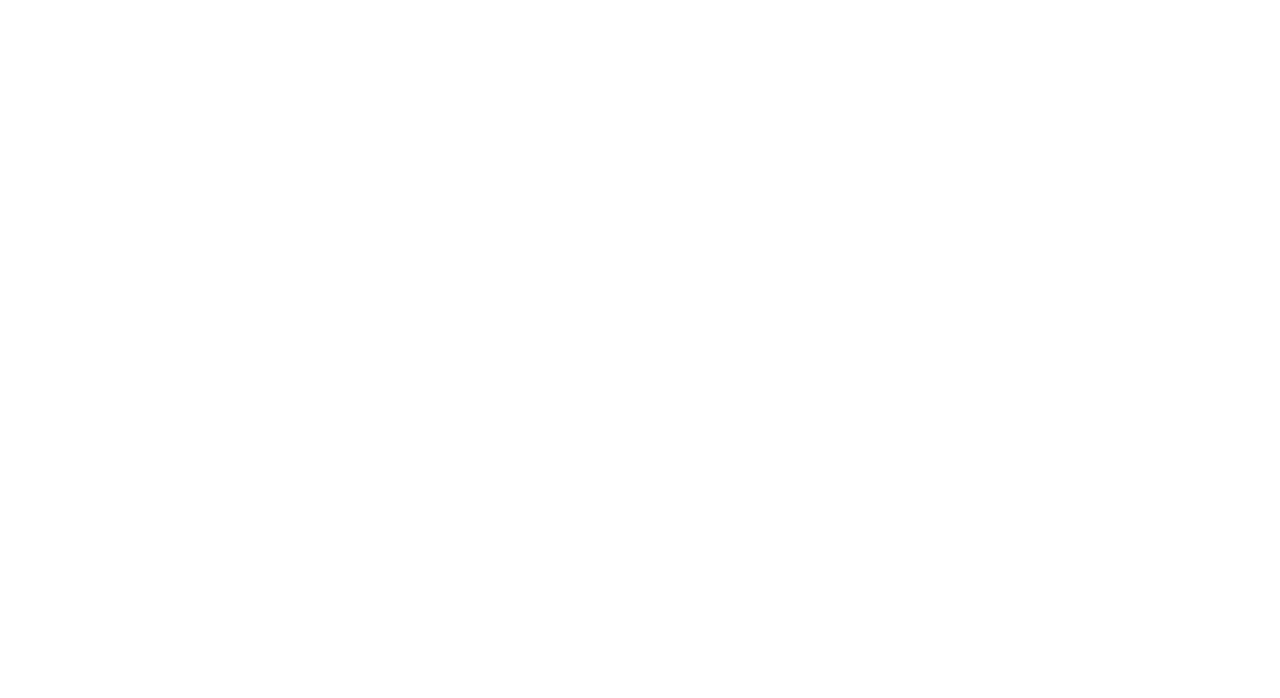
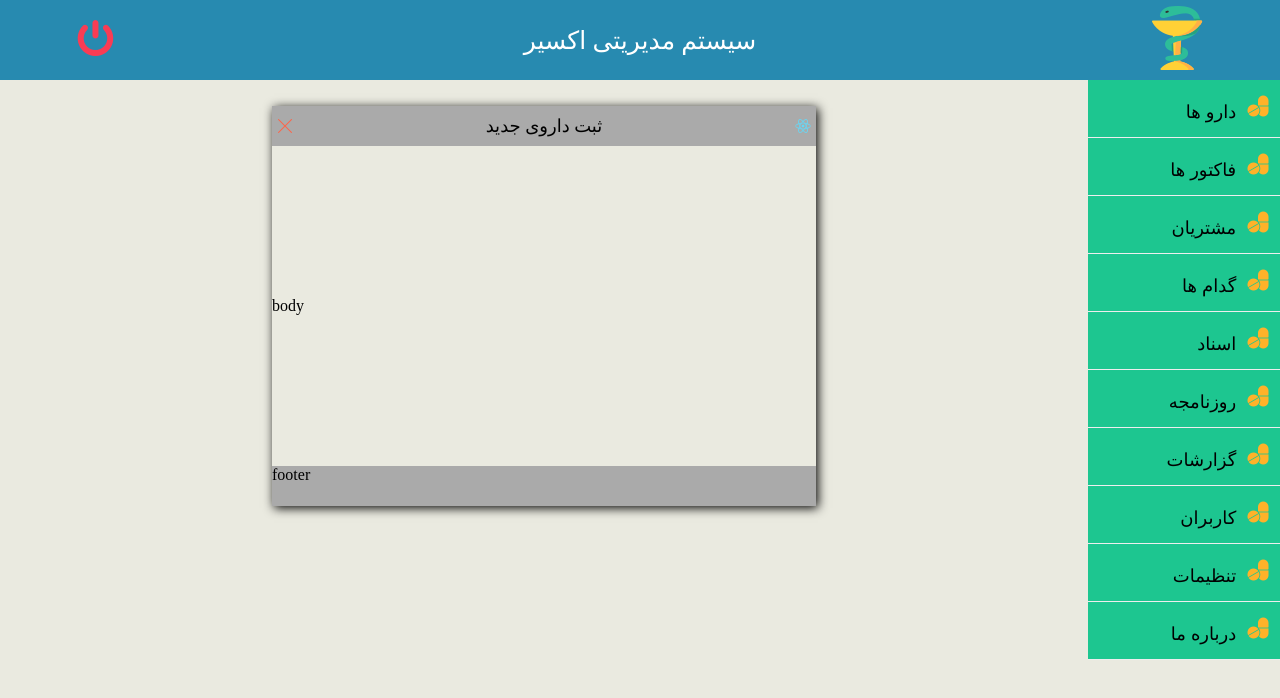
Before and after one commit to RezaHabibi1001/ExchangeFront, a React (Create React App) app: page /addDrug in a window 1280 px wide. Before the commit this address had no page. Shown: the top 698 px of the page. Built offline with nearby package versions, Linux system fonts and the light colour scheme.

Commit message:
addDrug page created

```diff
--- a/src/App.js
+++ b/src/App.js
@@ -2,6 +2,7 @@
 import { BrowserRouter, Route, Routes } from 'react-router-dom';
 import { Home } from './Components/Home/Home';
 import './App.css';
+import { AddDrug } from './Components/Drugs/AddDrug';
 
 function App() {
   return (
@@ -24,6 +25,15 @@
             </Fragment>
           }
         />
+        <Route
+        path='/addDrug'
+        element={
+          <Fragment>
+            <AddDrug />
+          </Fragment>
+        }
+
+        />
 
    </Routes>
    </BrowserRouter>
--- /dev/null
+++ b/src/Components/Drugs/AddDrug.jsx
@@ -0,0 +1,26 @@
+import { Header } from "../StaticComponents/Header";
+import { SideBar } from "../StaticComponents/SideBar";
+import "../../Styles/Drugs/AddDrug.css"
+export function AddDrug() {
+    return(
+        <div className="addDrug">
+            <Header />
+            <SideBar />
+            <div className="content">
+                <div className="addDrug-content">
+                    <div className="addDrug-header">
+                        <img src="close.png" alt="close" />
+                        <span>ثبت داروی جدید</span>
+                        <img src="logo192.png" alt="logo" />
+                    </div>
+                    <div className="addDrug-body">
+                        body
+                    </div>
+                    <div className="addDrug-footer">
+                        footer
+                    </div>
+                </div>
+            </div>
+        </div>
+    )
+}
--- a/src/Components/StaticComponents/SideBar.jsx
+++ b/src/Components/StaticComponents/SideBar.jsx
@@ -5,7 +5,7 @@
         <div className="sideBar-container">
             <DropDownButton
             dropdownName="دارو ها"
-            dropdownLink={[{linkName:'ثبت دارو',linkUrl:'#'},{linkName:'لیست داروها',linkUrl:'#'},{linkName:'ثبت نوعیت',linkUrl:'#'},{linkName:'لیست نوعیت ها',linkUrl:'#'}]}
+            dropdownLink={[{linkName:'ثبت دارو',linkUrl:'AddDrug'},{linkName:'لیست داروها',linkUrl:'#'},{linkName:'ثبت نوعیت',linkUrl:'#'},{linkName:'لیست نوعیت ها',linkUrl:'#'}]}
             />
             <DropDownButton
             dropdownName="فاکتور ها"
--- /dev/null
+++ b/src/Styles/Drugs/AddDrug.css
@@ -0,0 +1,33 @@
+@import url('../../Styles/StaticComponents/Global.css');
+.addDrug-content{
+    width: 50%;
+    height: 400px;
+    margin: 0 auto;
+    background-color: var(--color-fourth);
+    box-shadow: 2px 2px 10px 0px var(--color-black);
+    display: flex;
+    flex-direction: column;
+    justify-content: space-between;
+}
+.addDrug-header,
+.addDrug-footer{
+    width: 100%;
+    height: 40px;
+    background-color: #aaa;
+}
+.addDrug-header{
+    display: flex;
+    flex-direction: row;
+    justify-content: space-between;
+    align-items: center;
+    padding: 1%;
+}
+.addDrug-header span{
+    font-size: 18px;
+    font-weight: 500;
+}
+/* this is temporary logo design */
+.addDrug-header img{
+    width: 16px;
+    height: 16px;
+}
```
Also changed, not shown: public/close.png (added), src/Styles/StaticComponents/Global.css (line endings or trailing spaces).
